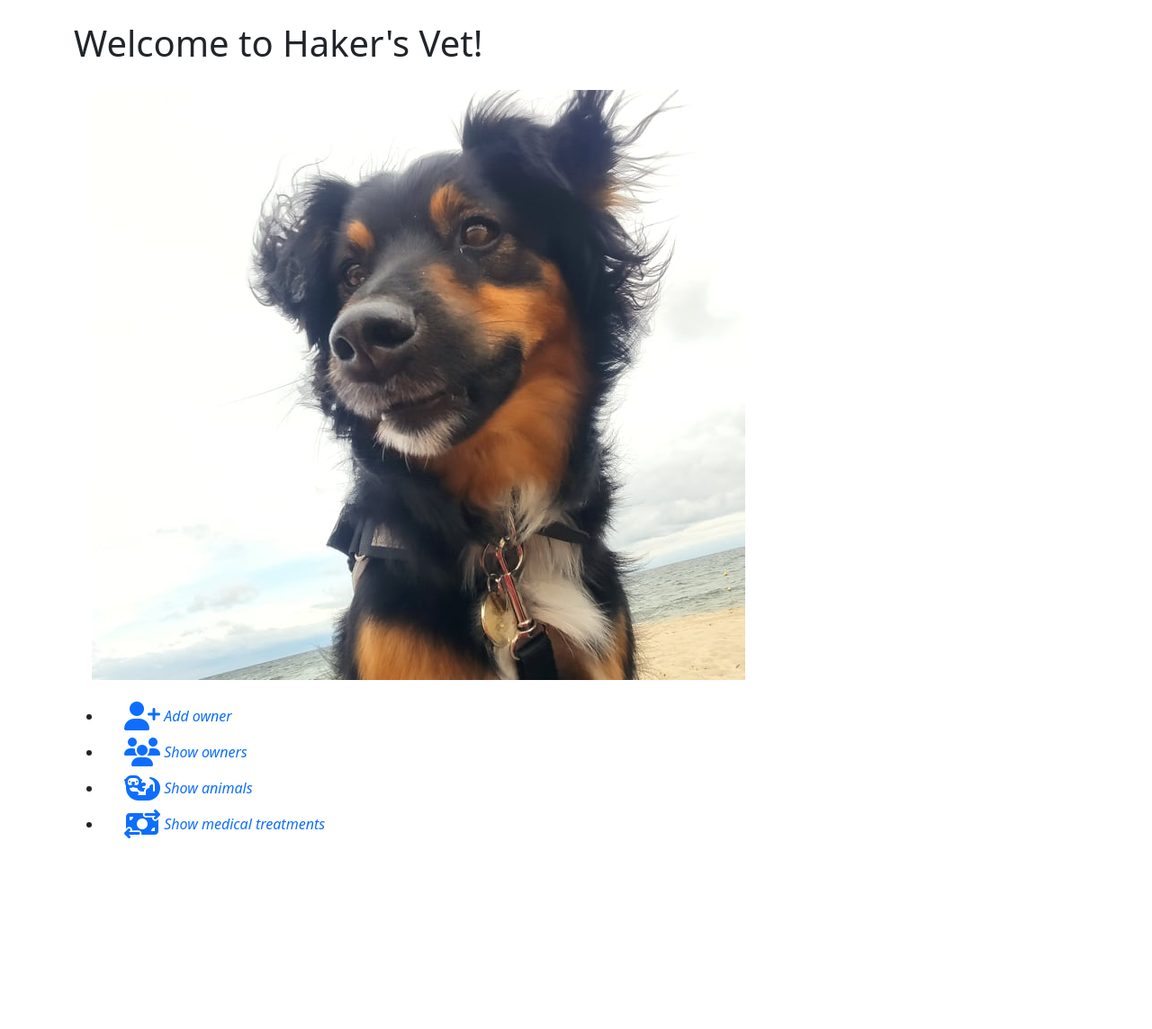
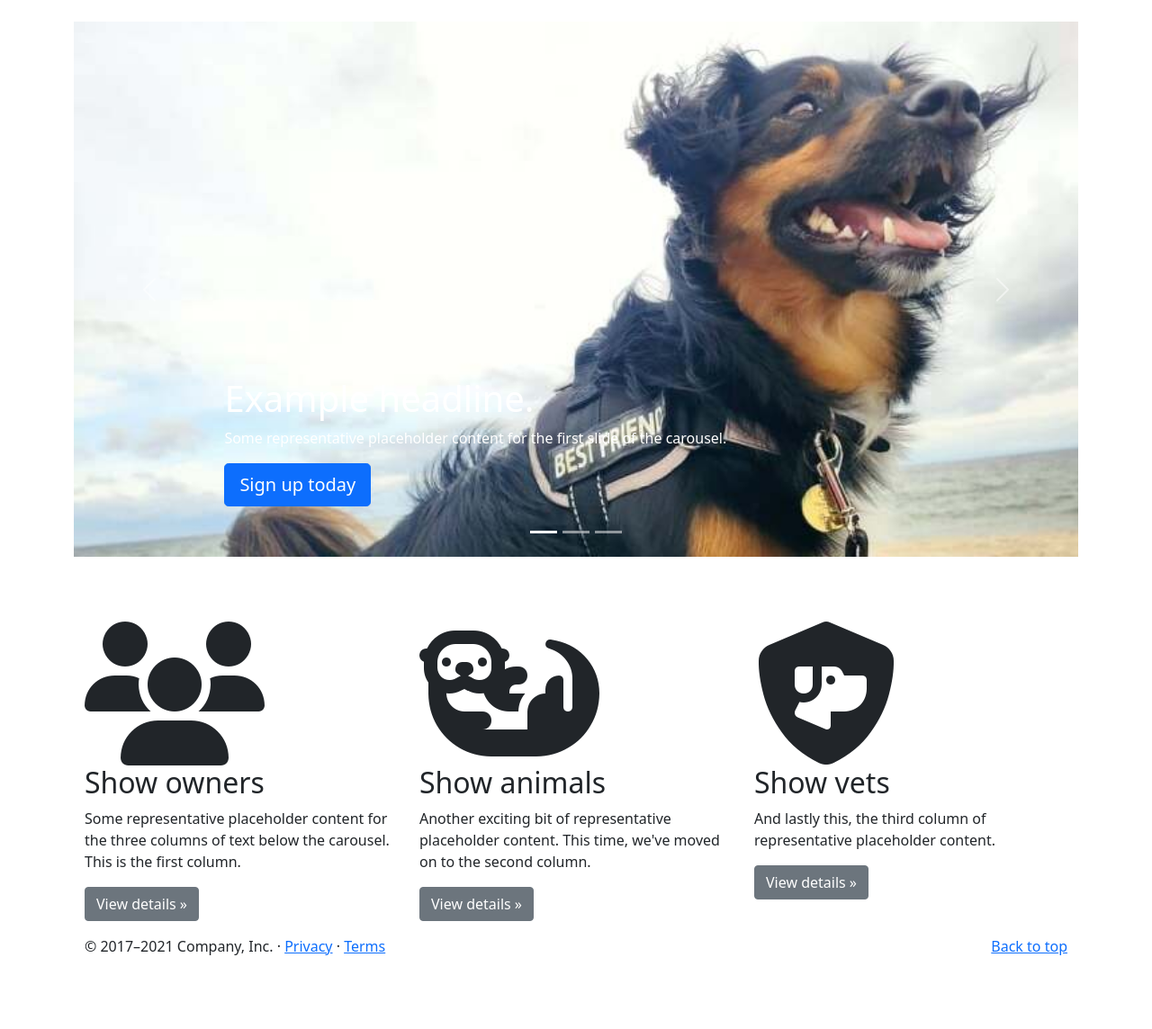
Before and after one commit to lqcharska/Veterinary-clinic, a Django app: page / in a window 1280 px wide. Shown: the part 56-1200 px from the top of the page at 90% size. Run offline with Django 4.2, Linux system fonts and the light colour scheme; some libraries are stand-ins or nearby versions.

Commit message:
add better home page

```diff
--- a/przychodnia/templates/home.html
+++ b/przychodnia/templates/home.html
@@ -3,34 +3,98 @@
 {% block title %}Home{% endblock %}
 
 {% block main_content %}
-<h1>Welcome to Haker's Vet! </h1>
 
-<img src="/static/przychodnia/Haker.jpg" alt="connect" style="max-height:1000px; margin: 20px;" >
+<style>
+    .bd-placeholder-img {
+      font-size: 1.125rem;
+      text-anchor: middle;
+      -webkit-user-select: none;
+      -moz-user-select: none;
+      user-select: none;
+    }
 
-<ul>
-    <li class="nav-item">
-        <a class="nav-link px-4" href="/add_owner" alt="Add owner">
-            <i class="fa-solid fa-user-plus fa-2xl"></i>
-            <i>Add owner</i>
-        </a>
-    </li>
-    <li class="nav-item">
-        <a class="nav-link px-4" href="/show_owners" alt="Show owners">
-            <i class="fa-solid fa-users fa-2xl"></i>
-            <i>Show owners</i>
-        </a>
-    </li>
-    <li class="nav-item">
-        <a class="nav-link px-4" href="/show_animals" >
-            <i class="fa-solid fa-otter fa-2xl"></i>
-            <i>Show animals</i>
-        </a>
-    </li>
-    <li class="nav-item">
-        <a class="nav-link px-4" href="/show_mt" alr="Show medical treatments">
-            <i class="fa-solid fa-money-bill-transfer fa-2xl"></i>
-            <i>Show medical treatments</i>
-        </a>
-    </li>
-</ul>
+    @media (min-width: 768px) {
+      .bd-placeholder-img-lg {
+        font-size: 3.5rem;
+      }
+    }
+  </style>
+
+<div id="carouselExampleIndicators" class="carousel slide" data-bs-ride="carousel">
+    <div class="carousel-indicators">
+      <button type="button" data-bs-target="#carouselExampleIndicators" data-bs-slide-to="0" class="active" aria-current="true" aria-label="Slide 1"></button>
+      <button type="button" data-bs-target="#carouselExampleIndicators" data-bs-slide-to="1" aria-label="Slide 2"></button>
+      <button type="button" data-bs-target="#carouselExampleIndicators" data-bs-slide-to="2" aria-label="Slide 3"></button>
+    </div>
+    <div class="carousel-inner">
+      <div class="carousel-item active">
+        <img src="/static/przychodnia/h1.jpg" class="d-block w-100" alt="...">
+        <div class="container">
+            <div class="carousel-caption text-start">
+              <h1>Example headline.</h1>
+              <p>Some representative placeholder content for the first slide of the carousel.</p>
+              <p><a class="btn btn-lg btn-primary" href="#">Sign up today</a></p>
+            </div>
+          </div>
+      </div>
+      <div class="carousel-item">
+        <img src="/static/przychodnia/h2.jpg" class="d-block w-100" alt="...">
+      </div>
+      <div class="carousel-item">
+        <img src="/static/przychodnia/h3.jpg" class="d-block w-100" alt="...">
+      </div>
+    </div>
+    <button class="carousel-control-prev" type="button" data-bs-target="#carouselExampleIndicators" data-bs-slide="prev">
+      <span class="carousel-control-prev-icon" aria-hidden="true"></span>
+      <span class="visually-hidden">Previous</span>
+    </button>
+    <button class="carousel-control-next" type="button" data-bs-target="#carouselExampleIndicators" data-bs-slide="next">
+      <span class="carousel-control-next-icon" aria-hidden="true"></span>
+      <span class="visually-hidden">Next</span>
+    </button>
+  </div>
+  <br>
+  <br>
+  <br>
+
+  <!-- Marketing messaging and featurettes
+  ================================================== -->
+  <!-- Wrap the rest of the page in another container to center all the content. -->
+
+  <div class="container marketing" style="margin: 30;">
+
+    <!-- Three columns of text below the carousel -->
+    <div class="row">
+      <div class="col-lg-4">
+        <!-- <svg class="bd-placeholder-img rounded-circle" width="140" height="140" xmlns="http://www.w3.org/2000/svg" role="img" aria-label="Placeholder: 140x140" preserveAspectRatio="xMidYMid slice" focusable="false"><title>Placeholder</title><rect width="100%" height="100%" fill="#777"/><text x="50%" y="50%" fill="#777" dy=".3em">140x140</text></svg> -->
+        <i class="fa-solid fa-users fa-10x"></i>
+        <h2>Show owners</h2>
+        <p>Some representative placeholder content for the three columns of text below the carousel. This is the first column.</p>
+        <p><a class="btn btn-secondary" href="/show_owners">View details &raquo;</a></p>
+      </div><!-- /.col-lg-4 -->
+      <div class="col-lg-4">
+        <!-- <svg class="bd-placeholder-img rounded-circle" width="140" height="140" xmlns="http://www.w3.org/2000/svg" role="img" aria-label="Placeholder: 140x140" preserveAspectRatio="xMidYMid slice" focusable="false"><title>Placeholder</title><rect width="100%" height="100%" fill="#777"/><text x="50%" y="50%" fill="#777" dy=".3em">140x140</text></svg> -->
+        <i class="fa-solid fa-otter fa-10x"></i>
+        <h2>Show animals</h2>
+        <p>Another exciting bit of representative placeholder content. This time, we've moved on to the second column.</p>
+        <p><a class="btn btn-secondary" href="/show_animals">View details &raquo;</a></p>
+      </div><!-- /.col-lg-4 -->
+      <div class="col-lg-4">
+        <!-- <svg class="bd-placeholder-img rounded-circle" width="140" height="140" xmlns="http://www.w3.org/2000/svg" role="img" aria-label="Placeholder: 140x140" preserveAspectRatio="xMidYMid slice" focusable="false"><title>Placeholder</title><rect width="100%" height="100%" fill="#777"/><text x="50%" y="50%" fill="#777" dy=".3em">140x140</text></svg> -->
+        <i class="fa-solid fa-shield-dog fa-10x"></i>
+        <h2>Show vets</h2>
+        <p>And lastly this, the third column of representative placeholder content.</p>
+        <p><a class="btn btn-secondary" href="/show_vets">View details &raquo;</a></p>
+      </div><!-- /.col-lg-4 -->
+    </div><!-- /.row -->
+
+  </div><!-- /.container -->
+
+
+  <!-- FOOTER -->
+  <footer class="container">
+    <p class="float-end"><a href="#">Back to top</a></p>
+    <p>&copy; 2017–2021 Company, Inc. &middot; <a href="#">Privacy</a> &middot; <a href="#">Terms</a></p>
+  </footer>
+
 {% endblock %}
```
Also changed, not shown: przychodnia/static/przychodnia/h1.jpg (added), przychodnia/static/przychodnia/h2.jpg (added), przychodnia/static/przychodnia/h3.jpg (added).
